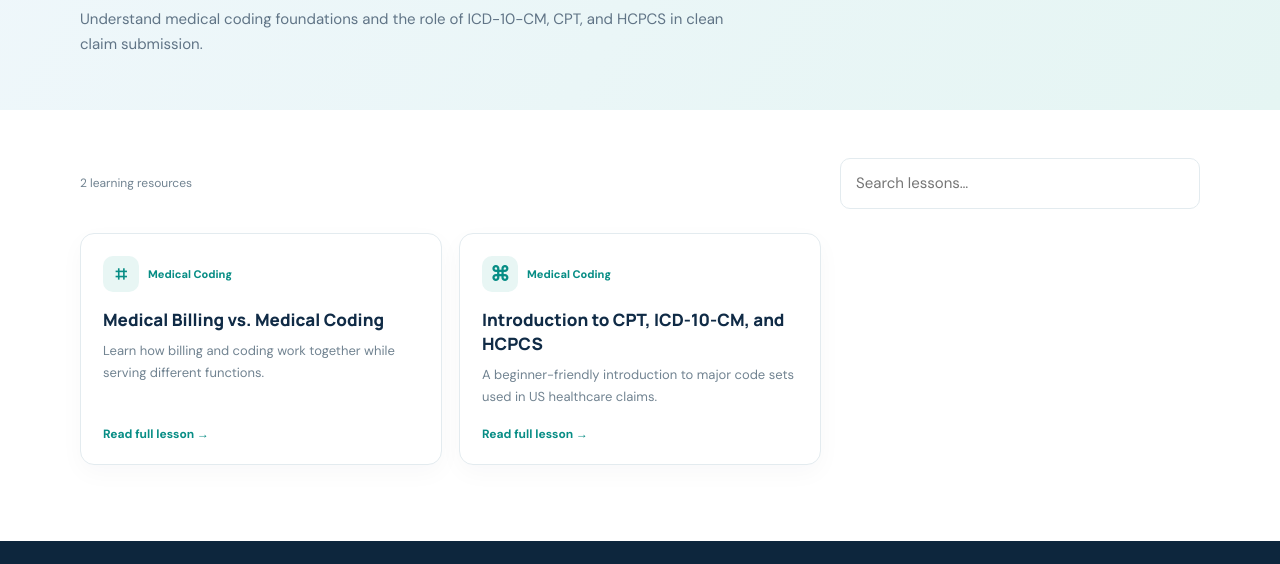
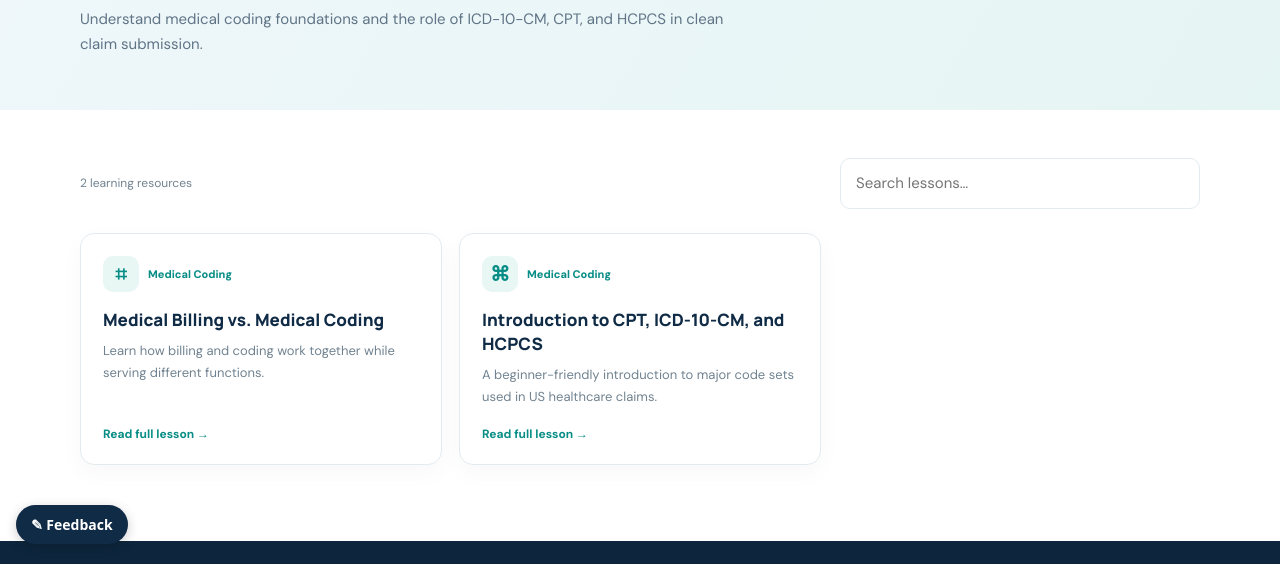
Before and after one commit to zkmedicalbilling/zkmedicalbilling.github.io, a plain HTML site: page medical-coding.html in a window 1280 px wide. Shown: the part 236-800 px from the top of the page. Drawn offline with Linux system fonts and the light colour scheme; a web font is replaced by a local one.

Commit message:
Add page-specific feedback shortcut

```diff
--- a/medical-coding.html
+++ b/medical-coding.html
@@ -5,4 +5,4 @@
 <section class="category-content wrap"><div class="category-toolbar"><span class="category-count" id="lessonCount"></span><input id="lessonSearch" type="search" placeholder="Search lessons…"></div><div id="categoryCards" class="category-cards"></div><p id="categoryEmpty" class="category-empty" hidden>No lessons found. Try another search.</p></section></main>
 <footer id="contact"><div class="wrap foot"><div><a class="brand light" href="index.html"><img class="brand-logo" src="Gemini_Generated_Image_xi6v8rxi6v8rxi6v-removebg-preview.png" alt="ZK Medical Billing"><span>ZK Medical Billing<small>KNOWLEDGE HUB</small></span></a><p>Making medical billing knowledge easier to explore — one lesson at a time.</p></div><div><strong>Explore</strong><a href="index.html">Home</a><a href="index.html#learning-paths">All Topics</a></div><div><strong>Connect</strong><a href="https://pk.linkedin.com/in/zeeshan-khan-08285b1b5" target="_blank" rel="noopener">LinkedIn Profile ↗</a><a href="mailto:zeeshankhantrh@gmail.com">zeeshankhantrh@gmail.com</a><a href="tel:+923146069798">+92 314 6069798</a></div></div><div class="wrap copyright">© <span id="year"></span> ZK Medical Billing Knowledge Hub</div></footer>
 <div id="lessonModal" class="lesson-modal" aria-hidden="true"><div class="shade"></div><article><button id="lessonClose" class="close" aria-label="Close">×</button><small id="lessonCategory"></small><h2 id="lessonTitle"></h2><div id="lessonBody" class="lesson-body"></div><button id="lessonDone" class="done">Close lesson</button></article></div>
-<script src="assets/articles.js"></script><script src="assets/category.js"></script></body></html>
+<script src="assets/articles.js"></script><script src="assets/category.js"></script><script src="assets/feedback.js" defer></script></body></html>
```
